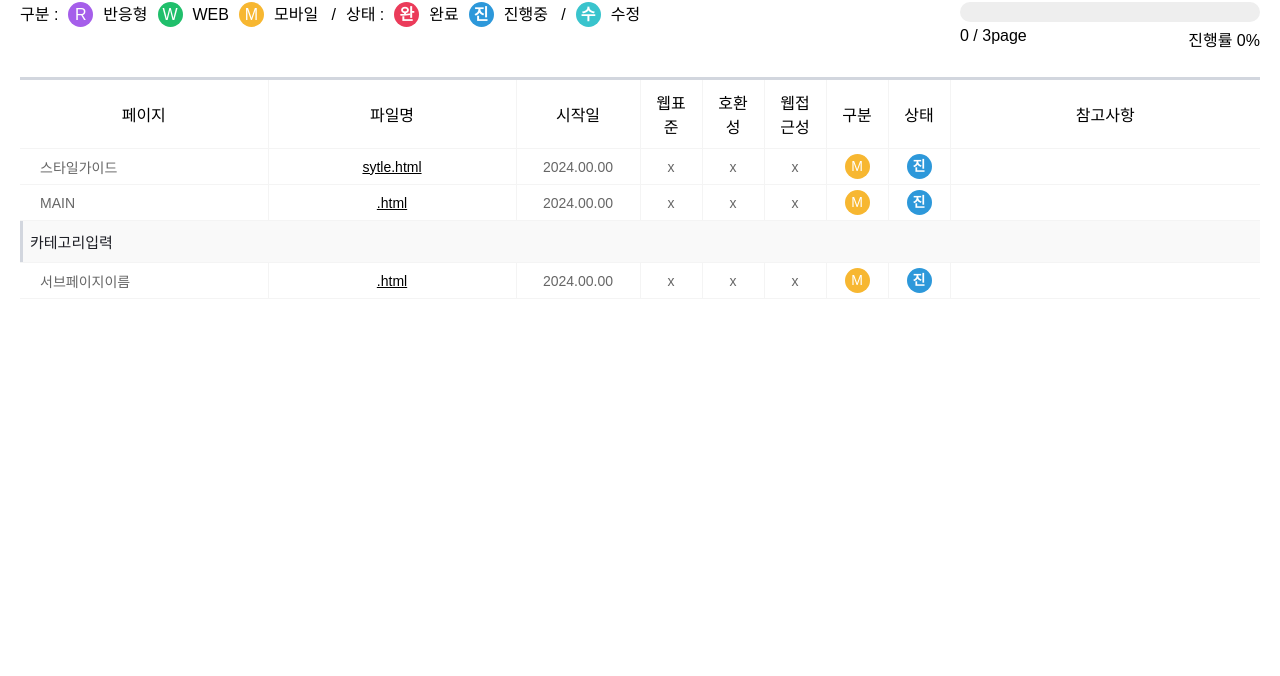
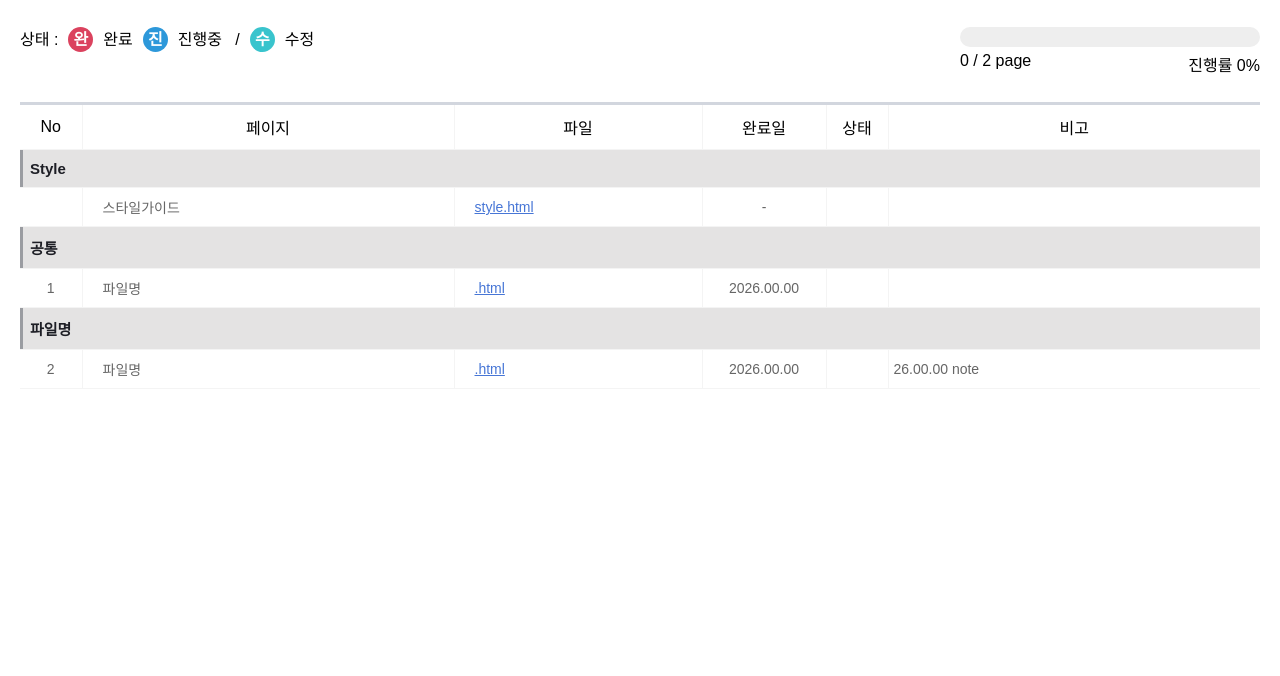
Before and after one commit to breathin5859/SCSSProjectBasicSettings, a website: page index.html in a window 1280 px wide. Shown: the part 124-800 px from the top of the page. Drawn offline with Linux system fonts and the light colour scheme.

Commit message:
index.html 파일 변경

```diff
--- a/index.html
+++ b/index.html
@@ -1,97 +1,8 @@
-<!DOCTYPE html>
+<!doctype html>
 <html lang="ko">
   <head>
     <title>파일리스트</title>
     <meta charset="utf-8" />
-  </head>
-  <body>
-    <div class="wrapper">
-      <header class="header">
-        <h1>프로젝트이름</h1>
-        <div class="top clear">
-          <ul>
-            <li>구분 :</li>
-            <li><span class="state r"></span></li>
-            <li>반응형</li>
-            <li><span class="state w"></span></li>
-            <li>WEB</li>
-            <li><span class="state m"></span></li>
-            <li>모바일&nbsp;&nbsp;&nbsp;/</li>
-            <li>상태 :</li>
-            <li><span class="state end"></span></li>
-            <li>완료</li>
-            <li><span class="state ing"></span></li>
-            <li>진행중&nbsp;&nbsp;&nbsp;/</li>
-            <li><span class="state modify"></span></li>
-            <li>수정</li>
-          </ul>
-          <div class="status">
-            <span id="progress"><em></em></span> <span id="total"></span>
-          </div>
-        </div>
-      </header>
-      <div class="content">
-        <table>
-          <thead>
-            <tr>
-              <th>페이지</th>
-              <th>파일명</th>
-              <th>시작일</th>
-              <th>웹표준</th>
-              <th>호환성</th>
-              <th>웹접근성</th>
-              <th>구분</th>
-              <th>상태</th>
-              <th>참고사항</th>
-            </tr>
-          </thead>
-          <tbody>
-            <tr class="list">
-              <td>스타일가이드</td>
-              <td><a href="./pages/style.html" target="_blank">sytle.html</a></td>
-              <td>2024.00.00</td>
-              <td>x</td>
-              <td>x</td>
-              <td>x</td>
-              <td><span class="state m"></span></td>
-              <td><span class="state ing"></span></td>
-              <td>
-                <p class="t_em"></p>
-              </td>
-            </tr>
-            <tr class="list">
-              <td>MAIN</td>
-              <td><a href="" target="_blank">.html</a></td>
-              <td>2024.00.00</td>
-              <td>x</td>
-              <td>x</td>
-              <td>x</td>
-              <td><span class="state m"></span></td>
-              <td><span class="state ing"></span></td>
-              <td>
-                <p class="t_em"></p>
-              </td>
-            </tr>
-            <tr>
-              <td class="category" colspan="10">카테고리입력</td>
-            </tr>
-            <tr class="list">
-              <td>서브페이지이름</td>
-              <td><a href="" target="_blank">.html</a></td>
-              <td>2024.00.00</td>
-              <td>x</td>
-              <td>x</td>
-              <td>x</td>
-              <td><span class="state m"></span></td>
-              <td><span class="state ing"></span></td>
-              <td>
-                <p class="t_em"></p>
-              </td>
-            </tr>
-          </tbody>
-        </table>
-      </div>
-    </div>
     <style type="text/css">
       * {
         margin: 0;
@@ -101,7 +12,7 @@
         font-style: normal;
       }
       a {
-        color: #000;
+        color: #4776d6;
         text-decoration: underline;
       }
       img {
@@ -132,10 +43,6 @@
         line-height: 1.5;
       }
 
-      .wrapper {
-        width: 100%;
-        margin: auto;
-      }
       table {
         border-bottom: 1px solid #f4f4f4;
         margin-bottom: 50px;
@@ -144,7 +51,6 @@
       h1 {
         font-size: 2rem;
         font-weight: normal;
-        margin: 40px 0;
       }
       h2 {
         font-size: 1rem;
@@ -154,8 +60,26 @@
       hr {
         margin-bottom: 50px;
       }
+
+      .wrapper {
+        width: 100%;
+        margin: auto;
+      }
+
+      .project-title {
+        margin: 40px 0;
+      }
+
+      .list-header .list {
+        padding: 0 0 50px 0;
+        line-height: 30px;
+      }
+
       table {
         tr {
+          &.--check {
+            background-color: #db425e20;
+          }
           &:last-child {
             td {
               border-bottom: none;
@@ -183,43 +107,23 @@
             border-bottom: 1px solid #f4f4f4;
             border-right: 1px solid #f4f4f4;
             color: #666;
-            &:first-child {
-              width: 20%;
+            &:nth-child(2) {
               padding-left: 20px;
               text-align: left;
             }
-            &:nth-of-type(2) {
-              width: 20%;
+            &:nth-child(3) {
+              padding-left: 20px;
+              text-align: left;
             }
-            &:nth-of-type(3) {
-              width: 10%;
-            }
-            &:nth-of-type(4) {
-              width: 5%;
-            }
-            &:nth-of-type(5) {
-              width: 5%;
-            }
-            &:nth-of-type(6) {
-              width: 5%;
-            }
-            &:nth-of-type(7) {
-              width: 5%;
-            }
-            &:nth-of-type(8) {
-              width: 5%;
-            }
-            &:nth-of-type(9) {
-              width: 5%;
-            }
+
             &:last-child {
-              width: 40%;
               text-align: left;
             }
 
             &:last-child {
               border-right: none;
             }
+
             a {
               display: block;
               width: 100%;
@@ -230,7 +134,8 @@
               padding: 10px;
               text-align: left;
               font-size: 15px;
-              background-color: #f9f9f9;
+              font-weight: bold;
+              background-color: #e4e3e3;
               color: #1d1e25;
               &:before {
                 position: absolute;
@@ -239,7 +144,7 @@
                 display: inline-block;
                 width: 3px;
                 height: 100%;
-                background-color: #d2d6de;
+                background-color: #9a9ca1;
                 content: "";
               }
             }
@@ -258,22 +163,10 @@
           display: flex;
           margin-right: 10px;
           line-height: 25px;
-          &:first-child,
-          &:nth-of-type(8) {
-            font-size: 1rem;
-          }
-          &:nth-of-type(2) span,
-          &:nth-of-type(4),
-          &:nth-of-type(6),
-          &:nth-of-type(9),
-          &:nth-of-type(11) {
-            text-align: center;
-            border-radius: 50%;
-          }
         }
       }
 
-      .header .list {
+      .list-header .list {
         padding: 0 0 50px 0;
         line-height: 30px;
       }
@@ -282,12 +175,15 @@
         color: #fff;
         width: 25px;
         height: 25px;
-        border-radius: 50%;
+        border-radius: 999px;
         line-height: 25px;
+        text-align: center;
         &.r {
+          padding-inline: 10px;
           background-color: #a55eea;
+          width: max-content;
           &::before {
-            content: "R";
+            content: "Responsive";
           }
         }
         &.w {
@@ -303,7 +199,7 @@
           }
         }
         &.end {
-          background-color: #eb3b5a;
+          background-color: #db425e;
           font-weight: bold;
           &::before {
             content: "완";
@@ -316,6 +212,14 @@
             content: "진";
           }
         }
+        &.delete {
+          background-color: #0b0b0b;
+          color: #fff;
+          font-weight: bold;
+          &::before {
+            content: "X";
+          }
+        }
         &.modify {
           padding: 0 5px;
           border-radius: 30px;
@@ -323,7 +227,7 @@
           background-color: #39c4cd;
           text-align: center;
           &::before {
-            content: "수정";
+            content: "수";
           }
         }
         span {
@@ -379,17 +283,216 @@
         float: right;
       }
     </style>
+  </head>
+  <body>
+    <div class="pub-list wrappe">
+      <header class="list-header">
+        <div class="project-title">
+          <span class="state r"></span>
+          <h1 class="">프로젝트명</h1>
+        </div>
+        <div class="top clear">
+          <ul>
+            <li>상태 :</li>
+            <li><span class="state end"></span></li>
+            <li>완료</li>
+            <li><span class="state ing"></span></li>
+            <li>진행중&nbsp;&nbsp;&nbsp;/</li>
+            <li><span class="state modify"></span></li>
+            <li>수정</li>
+          </ul>
+          <div class="status">
+            <span id="progress"><em></em></span> <span id="total"></span>
+          </div>
+        </div>
+      </header>
+      <div class="content">
+        <table>
+          <colgroup>
+            <col width="5%" />
+            <col width="30%" />
+            <col width="20%" />
+            <col width="10%" />
+            <col width="5%" />
+            <col />
+          </colgroup>
+          <thead>
+            <tr>
+              <th>No</th>
+              <th>페이지</th>
+              <th>파일</th>
+              <th>완료일</th>
+              <th>상태</th>
+              <th>비고</th>
+            </tr>
+          </thead>
+          <tbody id="fileListBody"></tbody>
+        </table>
+      </div>
+    </div>
     <script>
-      const content = document.querySelector(".content table");
-      const graph = document.querySelector("#progress em");
+      const groups = [
+        //  스타일가이드
+        {
+          title: "Style",
+          includeInProgress: false,
+          pages: [
+            {
+              page: "스타일가이드",
+              href: "./pages/style.html",
+              fileName: "style.html",
+              doneDate: "-",
+              state: "",
+              note: "",
+            },
+          ],
+        },
+        {
+          title: "공통",
+          pages: [
+            {
+              page: "파일명",
+              href: "./pages/.html",
+              fileName: ".html",
+              doneDate: "2026.00.00",
+              state: "",
+              note: "",
+            },
+          ],
+        },
+
+        // Group
+        {
+          title: "파일명",
+          pages: [
+            {
+              page: "파일명",
+              href: "./pages/.html",
+              fileName: ".html",
+              doneDate: "2026.00.00",
+              state: "",
+              note: [{ text: "26.00.00 note" }],
+              check: false,
+            },
+          ],
+        },
+      ];
+
+      const tbody = document.querySelector("#fileListBody");
+      const graphBar = document.querySelector("#progress em");
       const graphTotal = document.querySelector("#total");
-      const total = content.querySelectorAll(".list").length;
-      const finish = content.querySelectorAll(".list .end").length;
-      const progress = Math.floor((finish / total) * 100);
-      graph.style.width = progress + "%";
+
+      let noIndex = 0;
+
+      //  진행률 계산 대상: 그룹이 포함(true)이고, 그 안의 page들을 펼쳐서(flat) 모음
+      const progressTargets = groups
+        .filter((group) => group.includeInProgress !== false)
+        .flatMap((group) => group.pages);
+
+      const total = progressTargets.length;
+
+      const finish = progressTargets.filter(
+        (item) => item.state === "end",
+      ).length;
+
+      const progress = total === 0 ? 0 : Math.floor((finish / total) * 100);
+
+      graphBar.style.width = progress + "%";
       graphTotal.innerHTML = `
-            ${finish} / ${total}page <span class='percent'>진행률 ${progress}%</span>
-        `;
+        ${finish} / ${total} page
+        <span class="percent">진행률 ${progress}%</span>
+      `;
+
+      const createCategoryRow = (title) => {
+        const tr = document.createElement("tr");
+        const td = document.createElement("td");
+
+        td.className = "category";
+        td.colSpan = 6;
+        td.textContent = title;
+
+        tr.appendChild(td);
+
+        return tr;
+      };
+
+      const createPageRow = (item, isProgressIncluded) => {
+        const tr = document.createElement("tr");
+        tr.className = "list";
+
+        if (item.check === true) {
+          tr.classList.add("--check");
+        }
+
+        if (!item.href) {
+          tr.classList.add("none");
+        }
+
+        //  진행률 포함되는 그룹일 때만 No 증가
+        if (isProgressIncluded) {
+          noIndex += 1;
+        }
+
+        const noText = isProgressIncluded ? String(noIndex) : "";
+
+        tr.innerHTML = `
+              <td>${noText}</td>
+              <td>${item.page ?? ""}</td>
+              <td>
+                ${
+                  item.href
+                    ? `<a href="${item.href}" target="_blank">${item.fileName ?? item.href}</a>`
+                    : `<a href="javascript:void(0)" tabindex="-1">${item.fileName ?? ""}</a>`
+                }
+              </td>
+              <td>${item.doneDate ?? ""}</td>
+              <td><span class="state ${item.state ?? ""}"></span></td>
+              <td class="note-cell"></td>
+            `;
+
+        const noteTd = tr.querySelector(".note-cell");
+
+        const rawNote = item ? item.note : null;
+
+        const noteLines = Array.isArray(rawNote)
+          ? rawNote
+          : typeof rawNote === "string" && rawNote.trim() !== ""
+            ? [{ text: rawNote, className: "" }]
+            : [];
+
+        noteLines.forEach(function (noteItem) {
+          const p = document.createElement("p");
+
+          const text =
+            noteItem && typeof noteItem.text === "string" ? noteItem.text : "";
+
+          p.textContent = text;
+
+          const className =
+            noteItem && typeof noteItem.className === "string"
+              ? noteItem.className.trim()
+              : "";
+
+          if (className !== "") {
+            p.classList.add(className);
+          }
+
+          noteTd.appendChild(p);
+        });
+
+        return tr;
+      };
+
+      //  렌더링: 그룹 단위로 카테고리 1줄 + 그 아래 페이지들
+      groups.forEach((group) => {
+        const isProgressIncluded = group.includeInProgress !== false;
+
+        tbody.appendChild(createCategoryRow(group.title));
+
+        group.pages.forEach((page) => {
+          tbody.appendChild(createPageRow(page, isProgressIncluded));
+        });
+      });
     </script>
   </body>
 </html>
```
